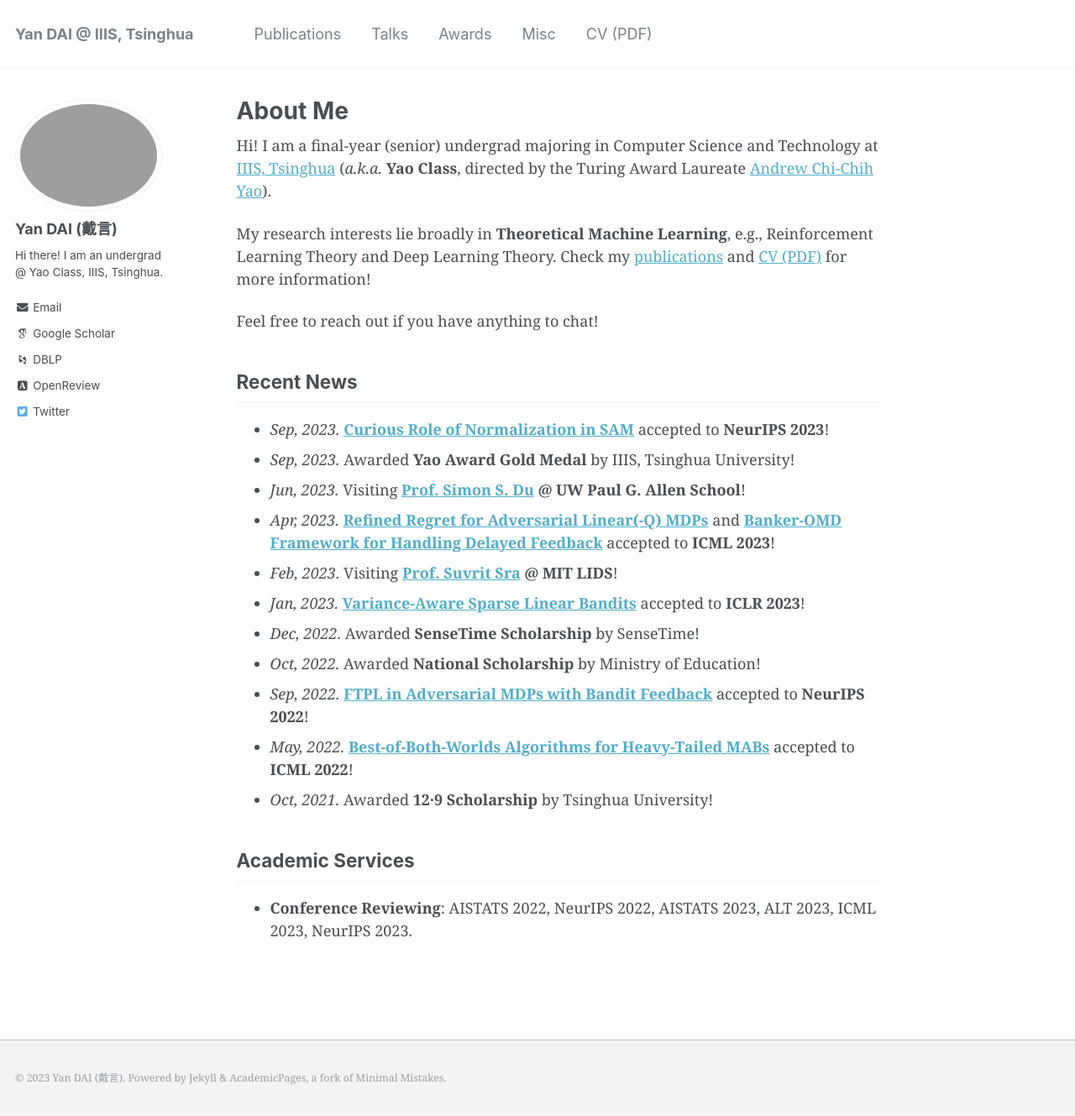
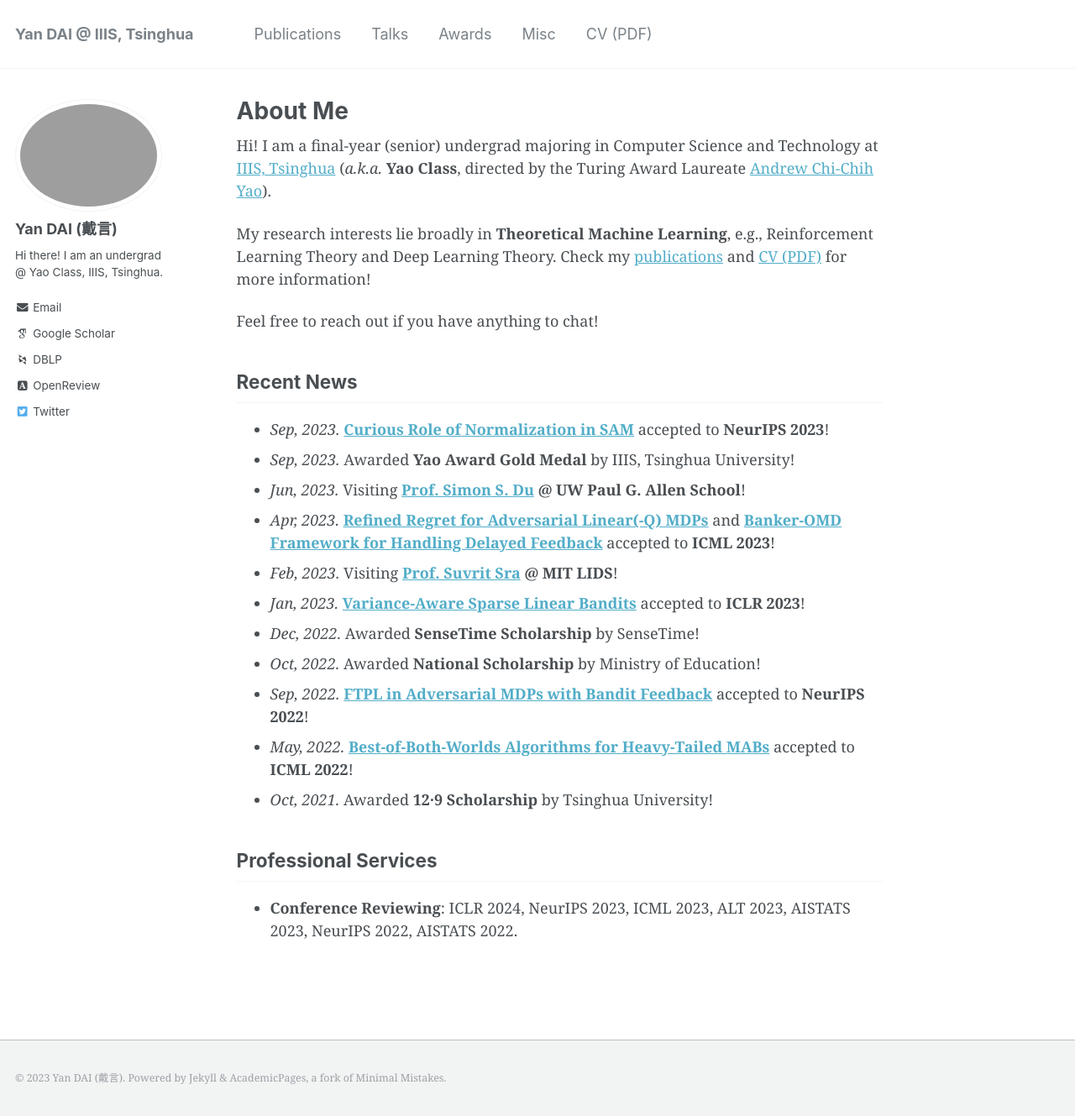
Before and after one commit to yandaichn/yandaichn.github.io, a Jekyll site: the page built from _pages/about.md, in a window 1280 px wide and 1329 px high. Shown: the whole window at 84% size. Built offline with Jekyll 4.4.1, drawn with Linux system fonts in a browser that asks for light colours; some web fonts are replaced.

Commit message:
Add ICLR review

```diff
--- a/_pages/about.md
+++ b/_pages/about.md
@@ -27,5 +27,5 @@ Feel free to reach out if you have anything to chat!
 * *May, 2022.* [**Best-of-Both-Worlds Algorithms for Heavy-Tailed MABs**](https://arxiv.org/abs/2201.11921) accepted to **ICML 2022**!
 * *Oct, 2021.* Awarded **12·9 Scholarship** by Tsinghua University!
 
-## Academic Services
-* **Conference Reviewing**: AISTATS 2022, NeurIPS 2022, AISTATS 2023, ALT 2023, ICML 2023, NeurIPS 2023.
+## Professional Services
+* **Conference Reviewing**: ICLR 2024, NeurIPS 2023, ICML 2023, ALT 2023, AISTATS 2023, NeurIPS 2022, AISTATS 2022.
```
Also changed, not shown: _pages/talks.md (+1 -1 lines).
